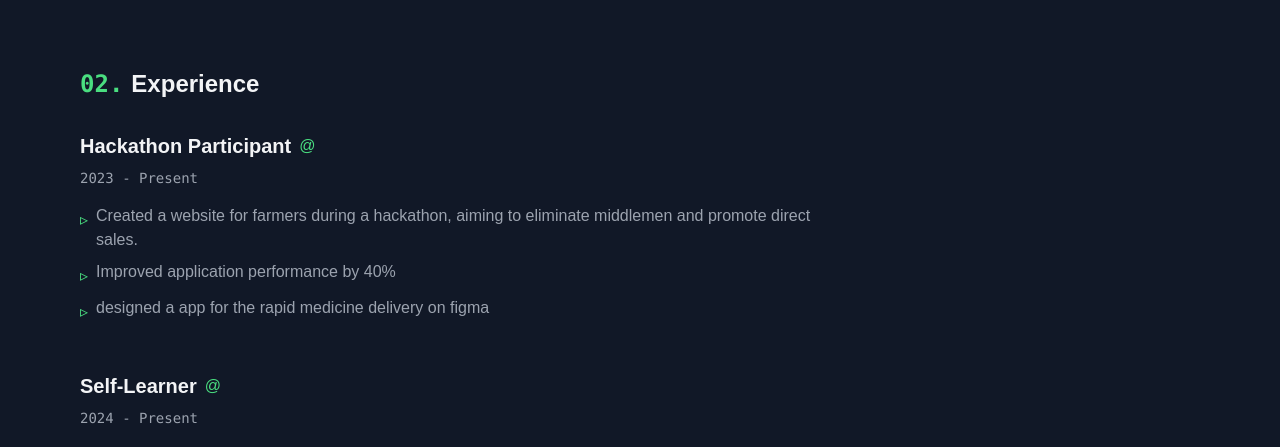
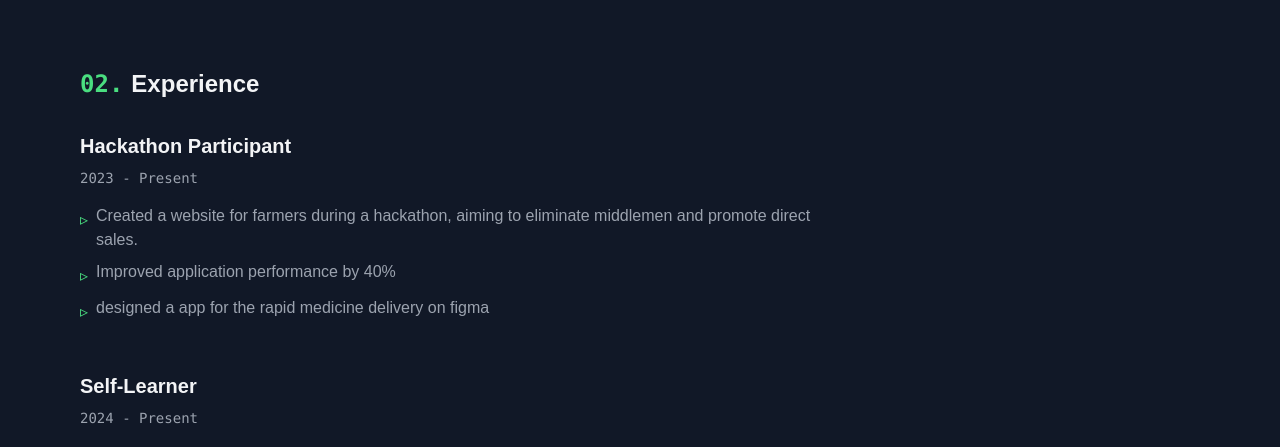
Before and after one commit to prime64m/portfolio, a Next.js app: page / in a window 1280 px wide. Shown: the part 1420-1867 px from the top of the page. Built offline with nearby package versions, Linux system fonts and the light colour scheme.

Commit message:
Update  hduhPortfolio.tsx

```diff
--- a/components/Portfolio.tsx
+++ b/components/Portfolio.tsx
@@ -207,8 +207,6 @@ const Portfolio = () => {
                             >
                                 <div className="flex items-center mb-2">
                                     <h3 className="text-xl font-bold text-gray-100">{exp.title}</h3>
-                                    <span className="mx-2 text-green-400">@</span>
-                                    <span className="text-green-400">{exp.company}</span>
                                 </div>
                                 <p className="text-sm text-gray-400 mb-4 font-mono">{exp.period}</p>
                                 <ul className="space-y-2">
```
